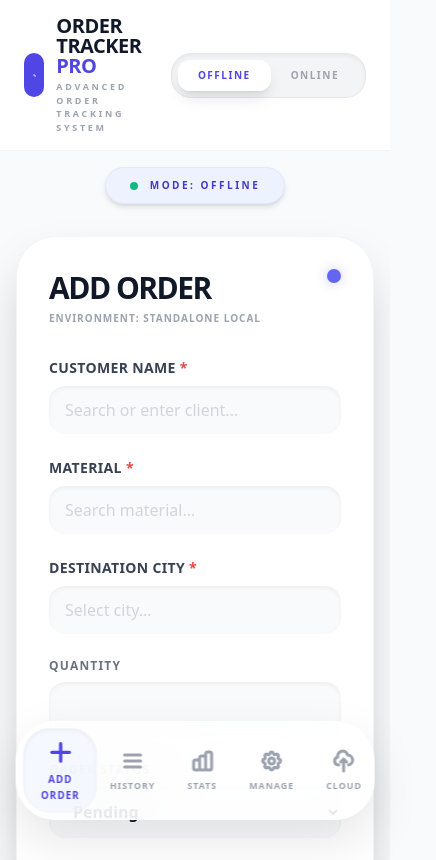
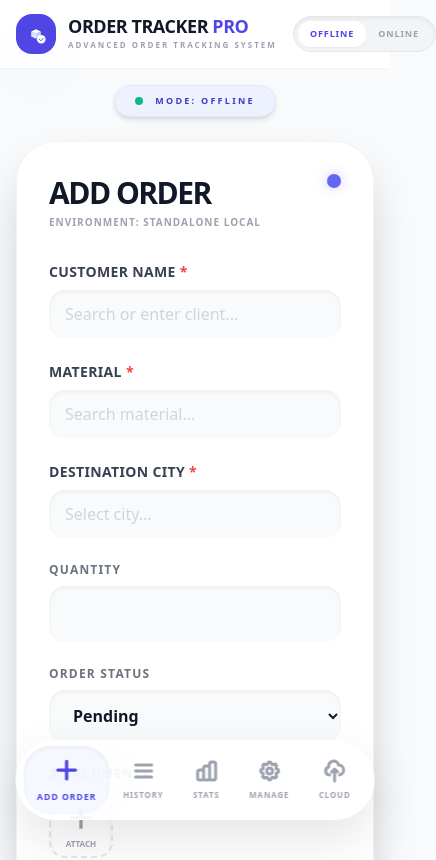
Before and after one commit to YagamiLight055/OrderTrackerPro, a React (Vite) app: page / in a window 390 px wide. Shown: the top 860 px of the page, 436 px wide, since content can reach past the window. Built offline with nearby package versions, Linux system fonts and the light colour scheme.

Commit message:
Last Sync: 2026-01-27 16:32 (Mobile)

```diff
--- a/App.tsx
+++ b/App.tsx
@@ -82,10 +82,10 @@ const App: React.FC = () => {
 
   return (
     <div className={`flex flex-col min-h-screen transition-colors duration-500 ${storageMode === StorageMode.ONLINE ? 'bg-[#F0F7FF]' : 'bg-[#F8FAFC]'}`}>
-      <header className="bg-white/95 border-b border-gray-100 px-6 py-4 sticky top-0 z-50 backdrop-blur-xl">
-        <div className="max-w-6xl mx-auto flex items-center justify-between">
-          <div className="flex items-center gap-3">
-            <div className={`w-11 h-11 shadow-2xl rounded-2xl flex items-center justify-center transition-all duration-500 transform hover:scale-105 ${storageMode === StorageMode.ONLINE ? 'bg-blue-600 shadow-blue-200' : 'bg-indigo-600 shadow-indigo-200'}`}>
+      <header className="bg-white/95 border-b border-gray-100 px-4 md:px-6 py-3.5 sticky top-0 z-50 backdrop-blur-xl">
+        <div className="max-w-6xl mx-auto flex items-center justify-between gap-4">
+          <div className="flex items-center gap-3 flex-shrink-0">
+            <div className={`w-10 h-10 md:w-11 md:h-11 shadow-2xl rounded-2xl flex items-center justify-center transition-all duration-500 transform hover:scale-105 ${storageMode === StorageMode.ONLINE ? 'bg-blue-600 shadow-blue-200' : 'bg-indigo-600 shadow-indigo-200'}`}>
                <svg xmlns="http://www.w3.org/2000/svg" viewBox="0 0 100 100" className="w-full h-full p-2">
                   <path d="M30 40 L50 30 L70 40 L50 50 Z" fill="#fff" />
                   <path d="M30 40 V60 L50 70 V50 Z" fill="#e0e7ff" />
@@ -94,34 +94,34 @@ const App: React.FC = () => {
                   <path d="M64 72 L70 78 L80 68" fill="none" stroke={storageMode === StorageMode.ONLINE ? '#2563eb' : '#4f46e5'} strokeWidth="4" strokeLinecap="round" strokeLinejoin="round" />
                </svg>
             </div>
-            <div>
-              <h1 className="text-xl font-black text-gray-900 tracking-tight leading-none">ORDER TRACKER <span className={storageMode === StorageMode.ONLINE ? 'text-blue-600' : 'text-indigo-600'}>PRO</span></h1>
-              <p className="text-[9px] font-black uppercase tracking-[0.3em] text-gray-400 mt-1">Advanced Order Tracking System</p>
+            <div className="flex flex-col justify-center">
+              <h1 className="text-lg md:text-xl font-black text-gray-900 tracking-tight leading-[1.1] uppercase">ORDER TRACKER <span className={storageMode === StorageMode.ONLINE ? 'text-blue-600' : 'text-indigo-600'}>PRO</span></h1>
+              <p className="text-[8px] md:text-[9px] font-black uppercase tracking-[0.25em] text-gray-400 mt-0.5">Advanced Order Tracking System</p>
             </div>
           </div>
 
-          <div className="flex items-center gap-6">
-            <div className="flex items-center bg-gray-100 p-1.5 rounded-[1.25rem] border border-gray-200 shadow-inner">
+          <div className="flex items-center gap-3 md:gap-6 flex-shrink-0">
+            <div className="flex items-center bg-gray-100 p-1 rounded-[1.25rem] border border-gray-200 shadow-inner">
                <button
                  onClick={() => setStorageMode(StorageMode.OFFLINE)}
-                 className={`px-5 py-2 rounded-xl text-[10px] font-black uppercase tracking-[0.15em] transition-all duration-300 ${storageMode === StorageMode.OFFLINE ? 'bg-white text-indigo-600 shadow-lg' : 'text-gray-400 hover:text-gray-600'}`}
+                 className={`px-3 md:px-5 py-1.5 md:py-2 rounded-xl text-[9px] md:text-[10px] font-black uppercase tracking-[0.1em] transition-all duration-300 ${storageMode === StorageMode.OFFLINE ? 'bg-white text-indigo-600 shadow-sm' : 'text-gray-400 hover:text-gray-500'}`}
                >
                  Offline
                </button>
                <button
                  onClick={toggleMode}
-                 className={`px-5 py-2 rounded-xl text-[10px] font-black uppercase tracking-[0.15em] transition-all duration-300 ${storageMode === StorageMode.ONLINE ? 'bg-blue-600 text-white shadow-lg' : 'text-gray-400 hover:text-gray-600'}`}
+                 className={`px-3 md:px-5 py-1.5 md:py-2 rounded-xl text-[9px] md:text-[10px] font-black uppercase tracking-[0.1em] transition-all duration-300 ${storageMode === StorageMode.ONLINE ? 'bg-blue-600 text-white shadow-sm' : 'text-gray-400 hover:text-gray-500'}`}
                >
                  Online
                </button>
             </div>
 
-            <div className="hidden md:flex gap-1">
+            <div className="hidden lg:flex gap-1">
                {navItems.map(item => (
                   <button
                     key={item.id}
                     onClick={() => setActiveTab(item.id)}
-                    className={`px-5 py-2.5 rounded-2xl text-xs font-black uppercase tracking-widest transition-all ${activeTab === item.id ? (storageMode === StorageMode.ONLINE ? 'bg-blue-600 text-white shadow-xl shadow-blue-100' : 'bg-indigo-600 text-white shadow-xl shadow-indigo-100') : 'text-gray-500 hover:bg-gray-100 hover:text-gray-900'}`}
+                    className={`px-4 py-2 rounded-xl text-[10px] font-black uppercase tracking-widest transition-all ${activeTab === item.id ? (storageMode === StorageMode.ONLINE ? 'bg-blue-600 text-white shadow-lg shadow-blue-100' : 'bg-indigo-600 text-white shadow-lg shadow-indigo-100') : 'text-gray-500 hover:bg-gray-100 hover:text-gray-900'}`}
                   >
                     {item.label}
                   </button>
@@ -132,16 +132,16 @@ const App: React.FC = () => {
       </header>
 
       <main className="flex-1 pb-24 p-4 md:p-8 max-w-6xl mx-auto w-full animate-in fade-in zoom-in-95 duration-500">
-        <div className="mb-8 flex items-center justify-center">
-           <div className={`px-6 py-2.5 rounded-full border text-[10px] font-black uppercase tracking-[0.25em] flex items-center gap-3 shadow-md transition-all ${storageMode === StorageMode.ONLINE ? 'bg-blue-50 border-blue-100 text-blue-700' : 'bg-indigo-50 border-indigo-100 text-indigo-700'}`}>
-              <div className={`w-2 h-2 rounded-full ${storageMode === StorageMode.ONLINE ? 'bg-blue-600 animate-ping' : 'bg-emerald-500'}`}></div>
+        <div className="mb-6 md:mb-8 flex items-center justify-center">
+           <div className={`px-5 py-2 rounded-full border text-[9px] md:text-[10px] font-black uppercase tracking-[0.25em] flex items-center gap-3 shadow-md transition-all ${storageMode === StorageMode.ONLINE ? 'bg-blue-50 border-blue-100 text-blue-700' : 'bg-indigo-50 border-indigo-100 text-indigo-700'}`}>
+              <div className={`w-2 h-2 rounded-full ${storageMode === StorageMode.ONLINE ? 'bg-blue-600 animate-pulse' : 'bg-emerald-500'}`}></div>
               Mode: {storageMode === StorageMode.ONLINE ? 'Online' : 'Offline'}
            </div>
         </div>
         {renderContent()}
       </main>
 
-      <nav className="fixed bottom-6 left-1/2 -translate-x-1/2 w-[92%] max-w-md bg-white/80 backdrop-blur-2xl border border-white shadow-[0_20px_50px_rgba(0,0,0,0.1)] rounded-[2.5rem] flex justify-around p-2.5 z-50 md:hidden">
+      <nav className="fixed bottom-6 left-1/2 -translate-x-1/2 w-[92%] max-w-md bg-white/80 backdrop-blur-2xl border border-white shadow-[0_20px_50px_rgba(0,0,0,0.1)] rounded-[2.5rem] flex justify-around p-2 z-50 lg:hidden">
         {navItems.map((item) => (
           <button
             key={item.id}
@@ -149,14 +149,14 @@ const App: React.FC = () => {
               setActiveTab(item.id);
               if (item.id !== AppTab.ADD_ORDER) setEditingOrderId(null);
             }}
-            className={`flex flex-col items-center justify-center px-4 py-2.5 rounded-3xl transition-all duration-300 ${
+            className={`flex flex-col items-center justify-center px-3 md:px-4 py-2.5 rounded-3xl transition-all duration-300 ${
               activeTab === item.id
                 ? (storageMode === StorageMode.ONLINE ? 'text-blue-600 bg-blue-50/50 scale-110 shadow-inner' : 'text-indigo-600 bg-indigo-50/50 scale-110 shadow-inner')
                 : 'text-gray-400 hover:text-gray-600'
             }`}
           >
             {item.icon}
-            <span className="text-[9px] mt-1.5 font-black uppercase tracking-widest">{item.label}</span>
+            <span className="text-[8px] mt-1.5 font-black uppercase tracking-widest">{item.label}</span>
           </button>
         ))}
       </nav>
--- a/components/AddOrder.tsx
+++ b/components/AddOrder.tsx
@@ -332,7 +332,7 @@ const AddOrder: React.FC<Props> = ({ mode, editId, onSuccess, onCancel }) => {
               disabled={isSaving}
               className={`flex-[2] text-white font-black py-5 rounded-2xl shadow-2xl transition-all active:scale-95 disabled:opacity-50 uppercase tracking-widest text-sm ${mode === StorageMode.ONLINE ? 'bg-blue-600 hover:bg-blue-700 shadow-blue-200' : 'bg-indigo-600 hover:bg-indigo-700 shadow-indigo-200'}`}
             >
-              {isSaving ? 'Processing...' : (editId ? 'Commit Changes' : 'Add Order')}
+              {isSaving ? 'Processing...' : (editId ? 'Commit Changes' : 'Save Order')}
             </button>
             <button type="button" onClick={onCancel} className="flex-1 bg-gray-100 text-gray-500 font-black py-5 rounded-2xl hover:bg-gray-200 transition-colors uppercase tracking-widest text-xs">Cancel</button>
           </div>
--- a/db.ts
+++ b/db.ts
@@ -1,5 +1,6 @@
 
-import { Dexie, type Table } from 'dexie';
+import { Dexie } from 'dexie';
+import type { Table } from 'dexie';
 
 export interface Order {
   id?: number;
@@ -20,6 +21,7 @@ export interface MasterItem {
   name: string;
 }
 
+// Fix: Use named import { Dexie } to ensure that instance methods like 'version' are correctly inherited and recognized by the TypeScript compiler on the subclass.
 export class OrderTrackerDB extends Dexie {
   orders!: Table<Order>;
   customersMaster!: Table<MasterItem>;
```
